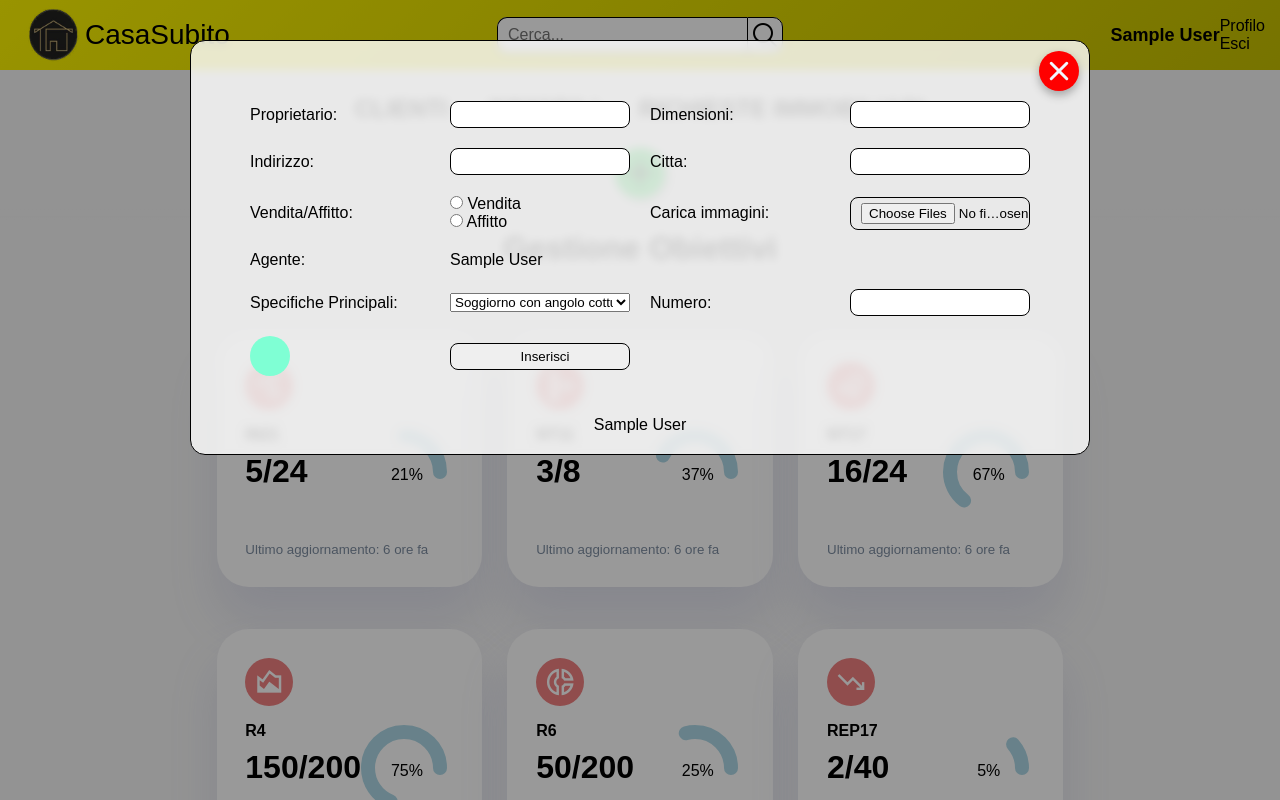
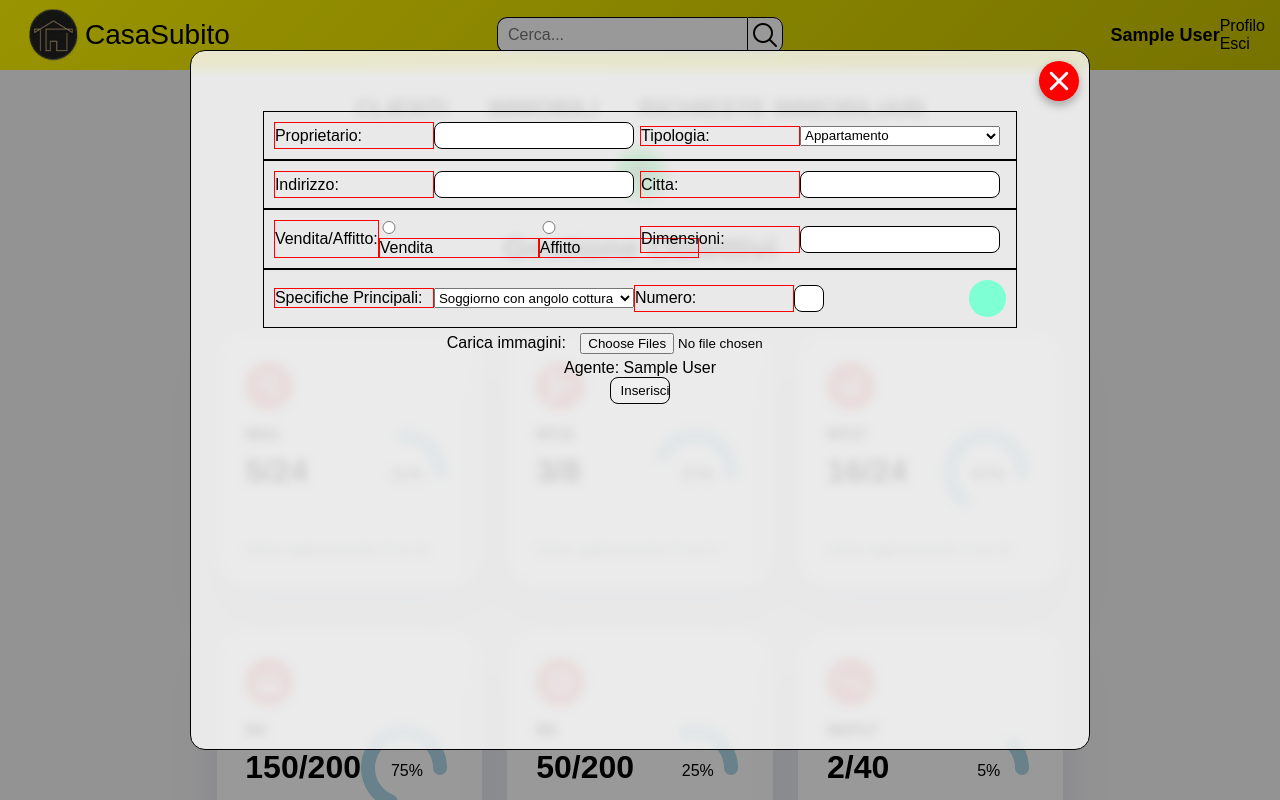
Before and after one commit to GianITS/git_CasaSubito, a Flask app: page /Inserimento_Immobili in a window 1280 px wide. Run offline with Flask 2, Linux system fonts and the light colour scheme; the visitor is signed in with stand-in values (Sample User, id 1); some libraries are stand-ins or nearby versions.

Commit message:
form insert properties

```diff
--- a/website/static/style.css
+++ b/website/static/style.css
@@ -630,29 +630,70 @@ h1{
 
 /* insert_properties.html -----------------------------------------------------------*/
 
-.section.prop{
-    justify-content: flex-start;
-}
 .section.prop .container.scroll{
-    height: max-content;
+    height: 700px;
     justify-content: flex-start;
     margin: 40px 0;
     overflow: auto;
 }
 .section.prop .container.scroll form{
-    display: grid;
-    grid-template-columns: repeat(4, 180px);
-    gap: 20px;
+    width: 100%;
+    display: flex;
+    flex-direction: column;
     justify-content: center;
     align-items: center;
     padding: 40px 10px;
 }
-.section.prop .container.scroll form .btnIns{
+.section.prop .container.scroll form .ulForm{
+    width: 100%;
+    display: flex;
+    flex-direction: column;
+    justify-content: center;
+    align-items: center;
+}
+.section.prop .container.scroll form .liForm{
+    width: 90%;
+    display: flex;
+    justify-content: space-between;
+    align-items: center;
+    padding: 10px;
+    border: 1px solid #000;
+}
+.section.prop .container.scroll form .liForm div{
+    width: 50%;
+    display: flex;
+}
+ul#vendAff{
+    display: flex;
+}
+ul#vendAff input{
+    width: 20px;
+}
+.section.prop .container.scroll form .liForm .inpNum{
+
+}
+.section.prop .container.scroll form .liForm .inpNum #number{
+    width: 30px;
+}
+.section.prop .container.scroll form .liForm label{
+    width: 160px;
+    display: flex;
+    align-items: center;
+    border: 1px solid red;
+}
+.section.prop .container.scroll form .liForm input,
+.section.prop .container.scroll form .liForm select{
+    width: 200px;
+}
+.section.prop .container.scroll form .liForm.one .btnIns{
     width: 40px;
     aspect-ratio: 1;
     border-radius: 50%;
     background-color: aquamarine;
     cursor: pointer;
+}
+.imgForm{
+    border: none;
 }
 
 /* properties.html -----------------------------------------------------------*/
--- a/website/templates/insert_properties.html
+++ b/website/templates/insert_properties.html
@@ -6,29 +6,18 @@
             <a href="/HomePage" class="btnclose"></a>
             <form action="" method="post" id="form0" enctype="multipart/form-data">
                 {{form.hidden_tag()}}
-                {{form.owner.label}}{{form.owner()}}
-                {{form.sqMeters.label}}{{form.sqMeters()}}
-                {{form.address.label}}{{form.address()}}
-                {{form.city.label}}{{form.city()}}
-                {{form.vendAff.label}}{{form.vendAff()}}
-                {{form.images.label}}{{form.images()}}
-                {{form.agent.label}}{{session["agent"]}}
-                <div></div>
-                <div></div>
-                {{form.specifichePrinc.label}}{{form.specifichePrinc()}}
-                {{form.number.label}}{{form.number()}} <div class="btnIns"></div>
+                <ul class="ulForm">
+                    <li class="liForm"><div>{{form.owner.label}}{{form.owner()}}</div><div>{{form.tipologia.label}}{{form.tipologia()}}</div></li>
+                    <li class="liForm"><div>{{form.address.label}}{{form.address()}}</div><div>{{form.city.label}}{{form.city()}}</div></li>
+                    <li class="liForm"><div>{{form.vendAff.label}}{{form.vendAff()}}</div><div>{{form.sqMeters.label}}{{form.sqMeters()}}</div></li>
+                </ul>
+                <ul class="ulForm">
+                    <li class="liForm one"><div>{{form.specifichePrinc.label}}{{form.specifichePrinc()}}</div><div class="inpNum">{{form.number.label}}{{form.number()}}</div><div class="btnIns"></div></li>
+                </ul>
+                <div>{{form.images.label}}{{form.images(class_="imgForm")}}</div>
+                <div>{{form.agent.label}}{{session["agent"]}}</div>
                 {{form.submit()}}
             </form>
-            <p>{{owner}}</p>
-            <p>{{sqMeters}}</p>
-            <p>{{address}}</p>
-            <p>{{city}}</p>
-            <p>{{vendAff}}</p>
-            <p>{{specifichePrinc}}</p>
-            <p>{{agent}}</p>
-            {% for image in images %}
-                <img src="{{url_for('views.image', filename=image.filename)}}" alt="" style="width:200px;height:100px;">
-            {% endfor %}
         </div>
     </div>
 {% endblock contentHome %}
--- a/website/views.py
+++ b/website/views.py
@@ -77,10 +77,11 @@ from wtforms.validators import DataRequired
 # (appartamento/casa indipendente/casa semindipendente/villa a schiera/rustico)
 class FormInsertProperties(FlaskForm):
     owner = StringField("Proprietario: ")
-    sqMeters = IntegerField("Dimensioni: ")
+    tipologia = SelectField(u"Tipologia: ", choices=[('Appartamento', 'Appartamento'),('Casa indipendente','Casa indipendente'),('Casa semindipendente','Casa semindipendente'),('Villa a schiera','Villa a schiera'),('Rustico','Rustico')])
     address = StringField("Indirizzo: ")
     city = StringField("Citta: ")
     vendAff = RadioField("Vendita/Affitto: ", choices=[('Vendita','Vendita'),('Affitto','Affitto')], default="Vendita")
+    sqMeters = IntegerField("Dimensioni: ")
     specifichePrinc = SelectField(u"Specifiche Principali: ", choices=[('Soggiorno con angolo cottura', 'Soggiorno con angolo cottura'),('Cucina','Cucina'),('Soggiorno','Soggiorno'),('Sala da pranzo','Sala da pranzo'),('Sala da pranzo','Sala da pranzo')])
     number = IntegerField("Numero: ")
     images = MultipleFileField("Carica immagini: ")
@@ -93,10 +94,11 @@ def insert_properties():
     # assegno la variabile agente col nome dell agente loggato
     # assegno alla variabile form il form che ho appena creato
     owner = ""
-    sqMeters = ""
+    tipologia = ""
     address = ""
     city = ""
     vendAff = ""
+    sqMeters = ""
     specifichePrinc = ""
     number = ""
     images = ""
@@ -105,10 +107,11 @@ def insert_properties():
 
     if form.validate_on_submit():
         owner = form.owner.data
-        sqMeters = form.sqMeters.data
+        tipologia = form.tipologia.data
         address = form.address.data
         city = form.city.data
         vendAff = form.vendAff.data
+        sqMeters = form.sqMeters.data
         specifichePrinc = form.specifichePrinc.data
         number = form.number.data
         images = request.files.getlist('images')
@@ -122,15 +125,16 @@ def insert_properties():
 
     #resetto i dati ricevutid dal form
     form.owner.data = ""
-    form.sqMeters.data = ""
+    form.tipologia.data = ""
     form.address.data = ""
     form.city.data = ""
     form.vendAff.data = ""
+    form.sqMeters.data = ""
     form.specifichePrinc.data = ""
     form.number.data = ""
     form.images.data = ""
 
-    return render_template('insert_properties.html', form=form, owner=owner, sqMeters=sqMeters, address=address, city=city, vandAff=vendAff, specifichePrinc=specifichePrinc, number=number, images=images, agent=agent)
+    return render_template('insert_properties.html', form=form, owner=owner, tipologia=tipologia, address=address, city=city, vandAff=vendAff, sqMeters=sqMeters, specifichePrinc=specifichePrinc, number=number, images=images, agent=agent)
 
 # pagina scheda immobile
 
```
